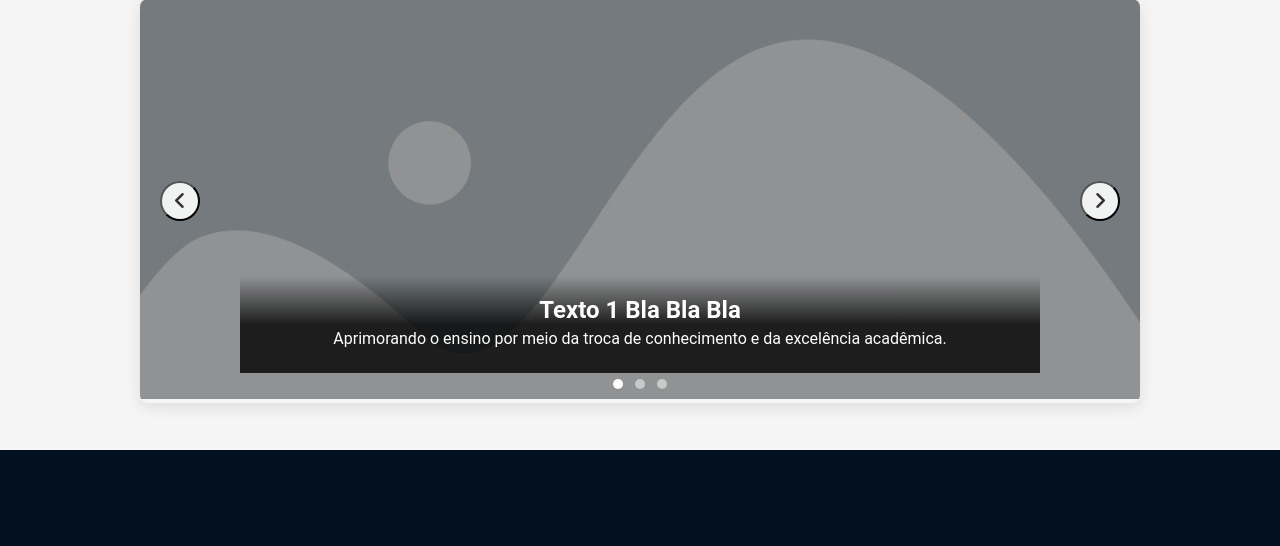
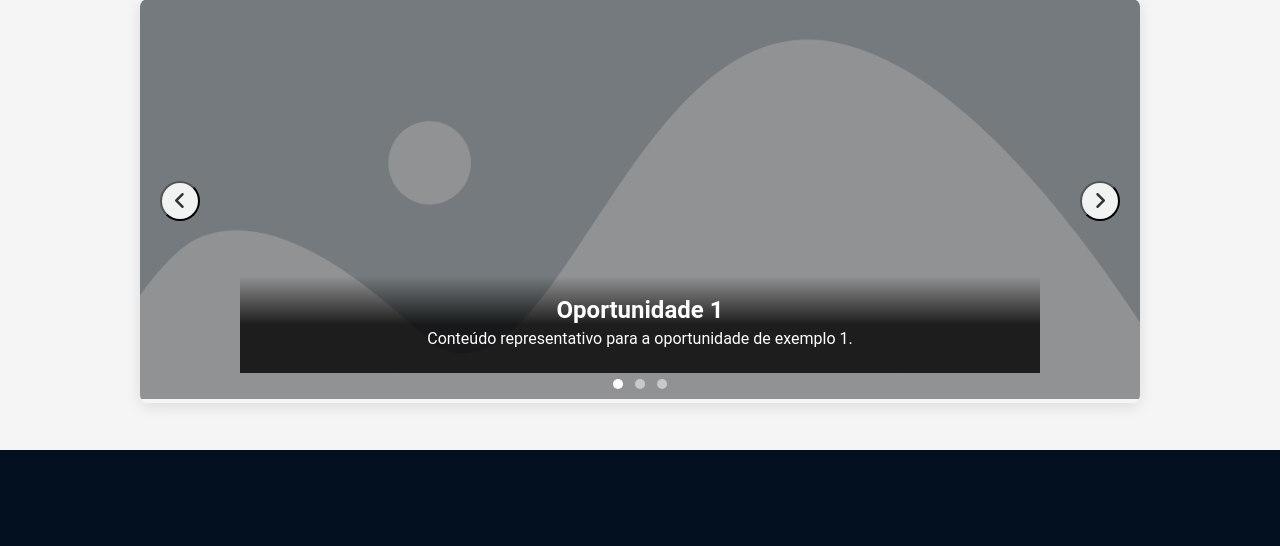
Before and after one commit to udagla5/INF1039---25.2---Time-1, a Django app: page / in a window 1280 px wide. Shown: the part 350-896 px from the top of the page. Run offline with Django 5.2, Linux system fonts and the light colour scheme.

Commit message:
Update home.html

```diff
--- a/Projeto Django/nop/templates/home.html
+++ b/Projeto Django/nop/templates/home.html
@@ -33,15 +33,15 @@
                 <div class="carousel-item active">
                     <img src="{% static 'img/placeholder_img.png' %}" alt="Slide 1" class="d-block w-100">
                     <div class="carousel-caption">
-                        <h5>Texto 1 Bla Bla Bla</h5>
-                        <p>Aprimorando o ensino por meio da troca de conhecimento e da excelência acadêmica.</p>
+                        <h5>Oportunidade 1</h5>
+                        <p>Conteúdo representativo para a oportunidade de exemplo 1.</p>
                     </div>
                 </div>
 
                 <div class="carousel-item">
                     <img src="{% static 'img/placeholder_img.png' %}" alt="Slide 2" class="d-block w-100">
                     <div class="carousel-caption">
-                        <h5>Texto 2 Bla Bla Bla</h5>
+                        <h5>Oportunidade 2</h5>
                         <p>Conteúdo representativo para a oportunidade de exemplo 2.</p>
                     </div>
                 </div>
@@ -49,7 +49,7 @@
                 <div class="carousel-item">
                     <img src="{% static 'img/placeholder_img.png' %}" alt="Slide 3" class="d-block w-100">
                     <div class="carousel-caption">
-                        <h5>Texto 3 Bla Bla Bla</h5>
+                        <h5>Oportunidade 3</h5>
                         <p>Conteúdo representativo para a oportunidade de exemplo 3.</p>
                     </div>
                 </div>
```
